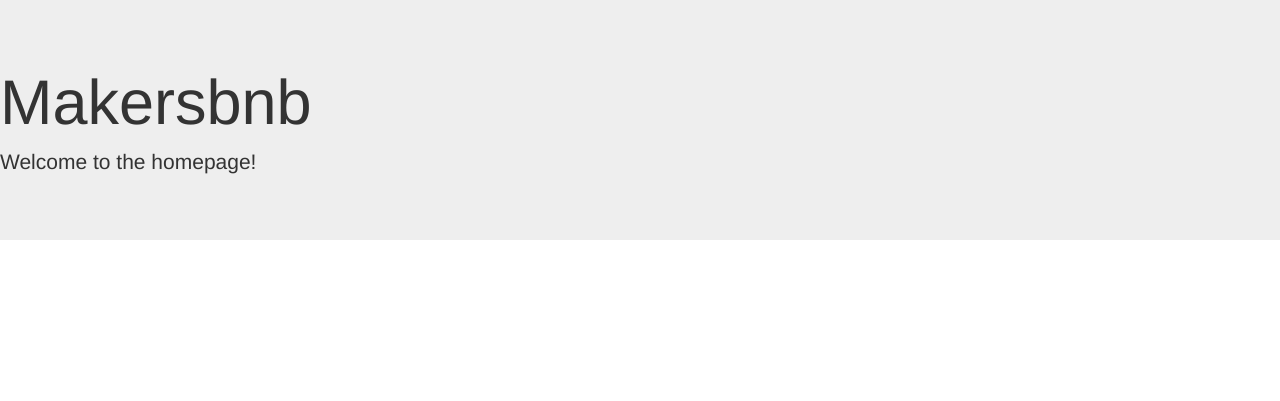
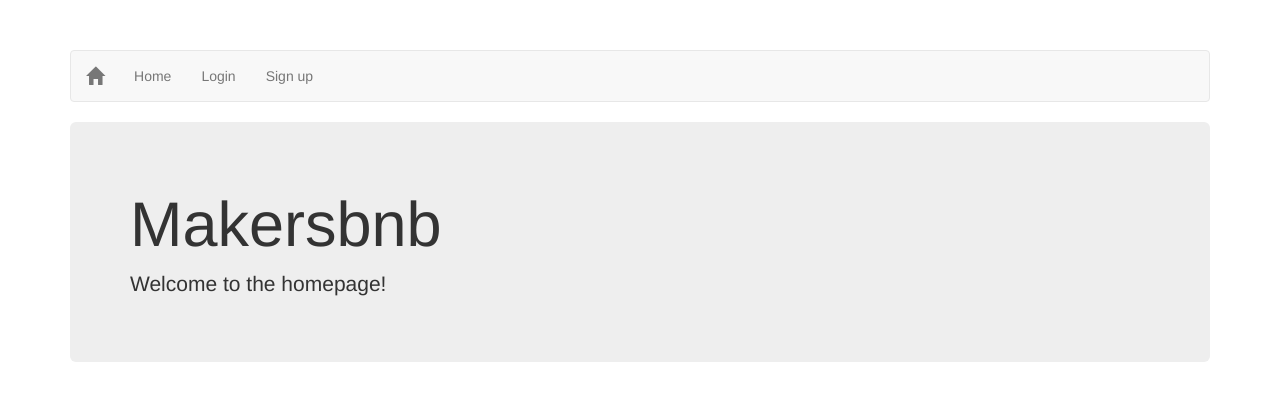
Before and after one commit to artemisxen/makersbnb, a Node server app: page / in a window 1280 px wide. Shown: the top 401 px of the page. Run offline with Node 20, Linux system fonts and the light colour scheme; some libraries are stand-ins or nearby versions.

Commit message:
navbar added

```diff
--- a/views/pages/index.ejs
+++ b/views/pages/index.ejs
@@ -3,7 +3,7 @@
 <head>
   <% include ../partials/head %>
 </head>
-<body>
+<body class="container">
 
   <header>
   <% include ../partials/header %>
--- a/views/partials/head.ejs
+++ b/views/partials/head.ejs
@@ -3,3 +3,7 @@
 <meta name="viewport" content="width=device-width, initial-scale=1">
 <link rel="stylesheet" href="https://maxcdn.bootstrapcdn.com/bootstrap/3.3.7/css/bootstrap.min.css" integrity="sha384-BVYiiSIFeK1dGmJRAkycuHAHRg32OmUcww7on3RYdg4Va+PmSTsz/K68vbdEjh4u" crossorigin="anonymous">
 <title>Makersbnb</title>
+
+<style>
+  body { padding-top: 50px; }
+</style>
--- a/views/partials/header.ejs
+++ b/views/partials/header.ejs
@@ -0,0 +1,16 @@
+<div class="navbar navbar-default" role="navigation">
+    <div class="container-fluid">
+
+      <div class="navbar-header">
+        <a class="navbar-brand" href="/">
+          <span class="glyphicon glyphicon-home"></span>
+        </a>
+      </div>
+
+      <ul class="nav navbar-nav">
+        <li><a href="/">Home</a></li>
+        <li><a href="#">Login</a></li>
+        <li><a href="#">Sign up</a></li>
+      </ul>
+    </div>
+</div>
```
